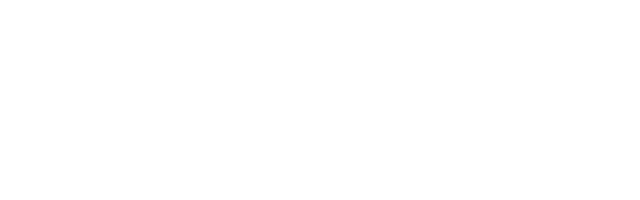
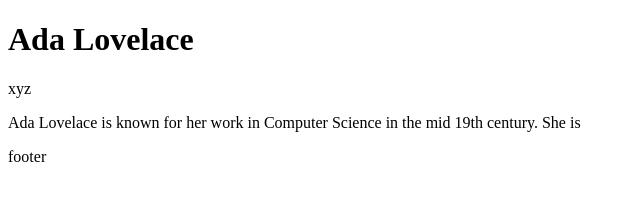
Before and after one commit to jacobzirbel/Ada-Lovelace-Bio, a plain HTML site: page index.html in a window 1280 px wide. Shown: the whole page, without its empty margins (0-640 px from the left). Drawn offline with Linux system fonts and the light colour scheme.

Commit message:
add basic content

```diff
--- a/index.html
+++ b/index.html
@@ -8,7 +8,17 @@
 </head>
 
 <body>
-
+    <div class="header">
+        <h1>Ada Lovelace</h1>
+        <p>xyz</p>
+    </div>
+    <div class="main-bio">
+        <aside></aside>
+        <section>Ada Lovelace is known for her work in Computer Science in the mid 19th century. She is </section>
+    </div>
+    <footer>
+        <p>footer</p>
+    </footer>
 </body>
 
 </html>
```
